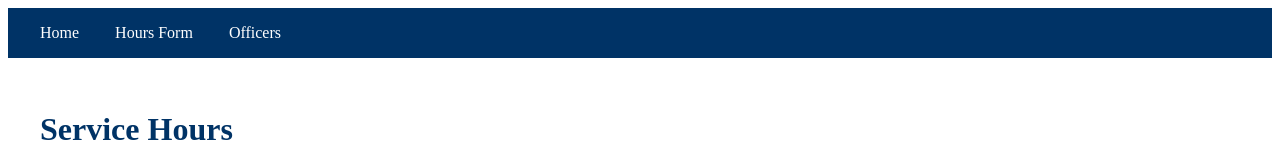
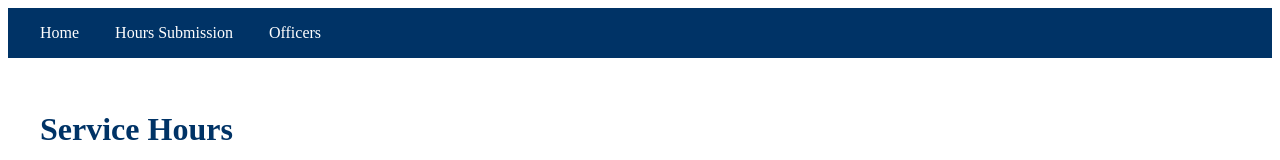
Before and after one commit to shreseka31/LakevilleNorthNHS, a plain HTML site: page hours.html in a window 1280 px wide. Shown: the top 160 px of the page. Drawn offline with Linux system fonts and the light colour scheme.

Commit message:
Updating nav bar

```diff
--- a/hours.html
+++ b/hours.html
@@ -10,7 +10,7 @@
 <body>
   <nav>
     <a href="index.html">Home</a>
-    <a href="hours.html">Hours Form</a>
+    <a href="hours.html">Hours Submission</a>
     <a href="officers.html">Officers</a>
   </nav>
   <div class="container">
```
Also changed, not shown: index.html (+1 -1 lines), officers.html (+1 -1 lines).
